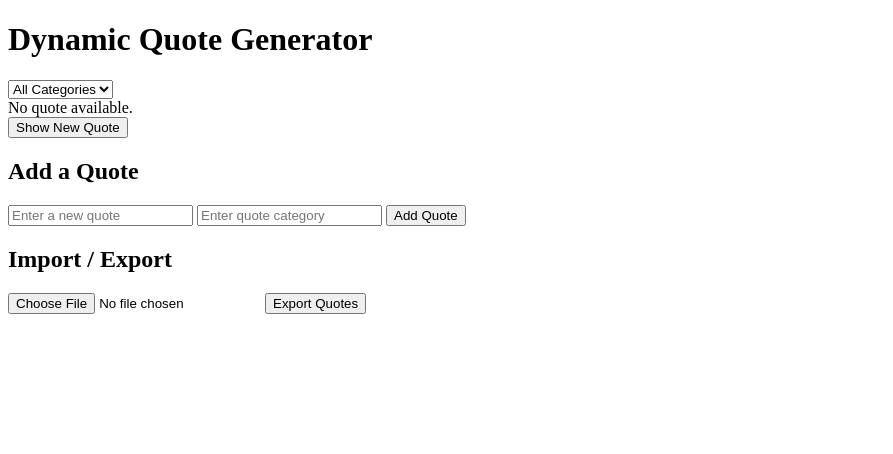
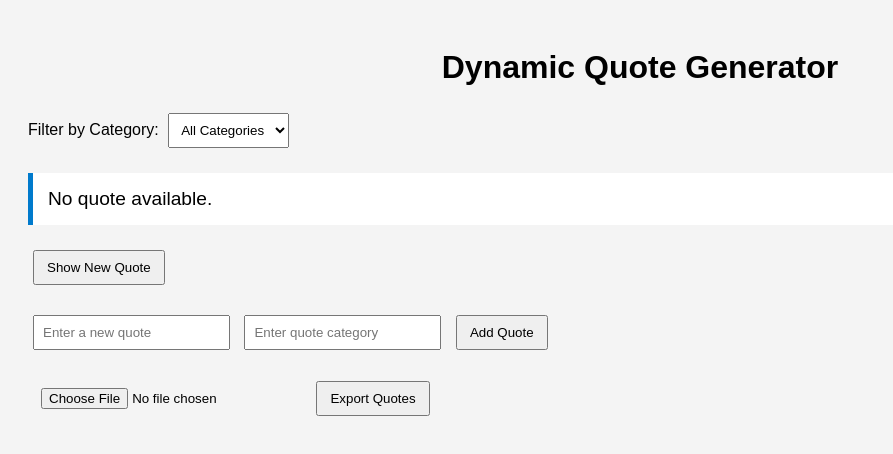
Before and after one commit to Amos5041/alx_fe_javascript, a plain HTML site: page dom-manipulation/index.html in a window 1280 px wide. Shown: the whole page, without its empty margins (0-893 px from the left). Drawn offline with Linux system fonts and the light colour scheme.

Commit message:
Update index.html

```diff
--- a/dom-manipulation/index.html
+++ b/dom-manipulation/index.html
@@ -4,25 +4,76 @@
   <meta charset="UTF-8" />
   <meta name="viewport" content="width=device-width, initial-scale=1.0"/>
   <title>Dynamic Quote Generator</title>
+  <style>
+    body {
+      font-family: Arial, sans-serif;
+      padding: 20px;
+      background-color: #f4f4f4;
+    }
+    h1 {
+      text-align: center;
+    }
+    #quoteDisplay {
+      margin: 20px 0;
+      padding: 15px;
+      background-color: #fff;
+      border-left: 5px solid #007acc;
+      font-size: 1.2em;
+    }
+    .input-section {
+      margin: 20px 0;
+    }
+    input, select {
+      padding: 8px;
+      margin: 5px;
+    }
+    button {
+      padding: 8px 12px;
+      margin: 5px;
+      cursor: pointer;
+    }
+    #notification {
+      margin-top: 10px;
+      color: green;
+      font-weight: bold;
+    }
+  </style>
 </head>
 <body>
+
   <h1>Dynamic Quote Generator</h1>
 
+  <!-- Filter Section -->
+  <div class="input-section">
+    <label for="categoryFilter">Filter by Category:</label>
     <select id="categoryFilter" onchange="filterQuotes()">
       <option value="all">All Categories</option>
     </select>
+  </div>
 
-  <div id="quoteDisplay"></div>
+  <!-- Display Quote -->
+  <div id="quoteDisplay">Click “Show New Quote” to begin.</div>
+
+  <!-- Buttons -->
+  <div class="input-section">
     <button id="newQuote">Show New Quote</button>
+  </div>
 
-  <h2>Add a Quote</h2>
+  <!-- Add Quote Form -->
+  <div class="input-section">
     <input id="newQuoteText" type="text" placeholder="Enter a new quote" />
     <input id="newQuoteCategory" type="text" placeholder="Enter quote category" />
     <button onclick="addQuote()">Add Quote</button>
+  </div>
 
-  <h2>Import / Export</h2>
+  <!-- Import/Export JSON -->
+  <div class="input-section">
     <input type="file" id="importFile" accept=".json" onchange="importFromJsonFile(event)" />
     <button onclick="exportToJsonFile()">Export Quotes</button>
+  </div>
+
+  <!-- Notification Area -->
+  <div id="notification"></div>
 
   <script src="script.js"></script>
 </body>
```
Lines whose indentation alone changed are shown as unchanged.
